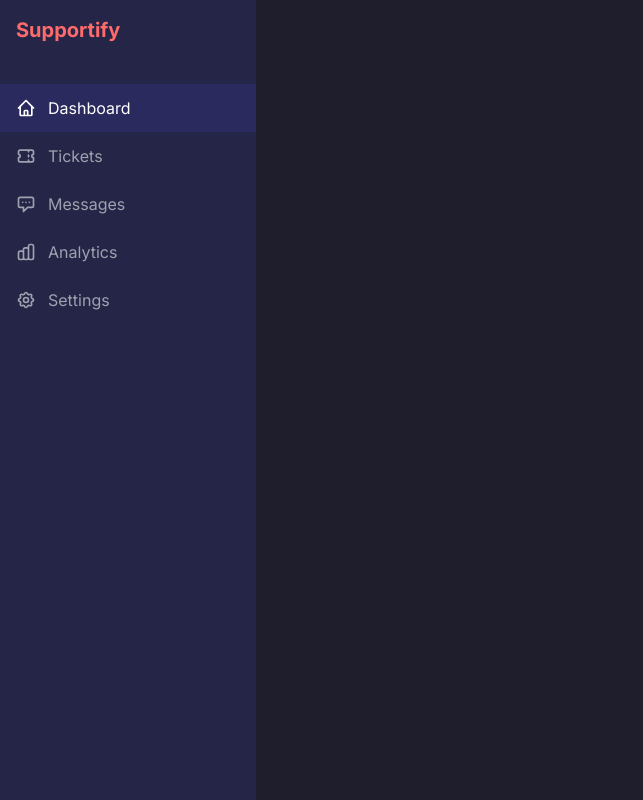
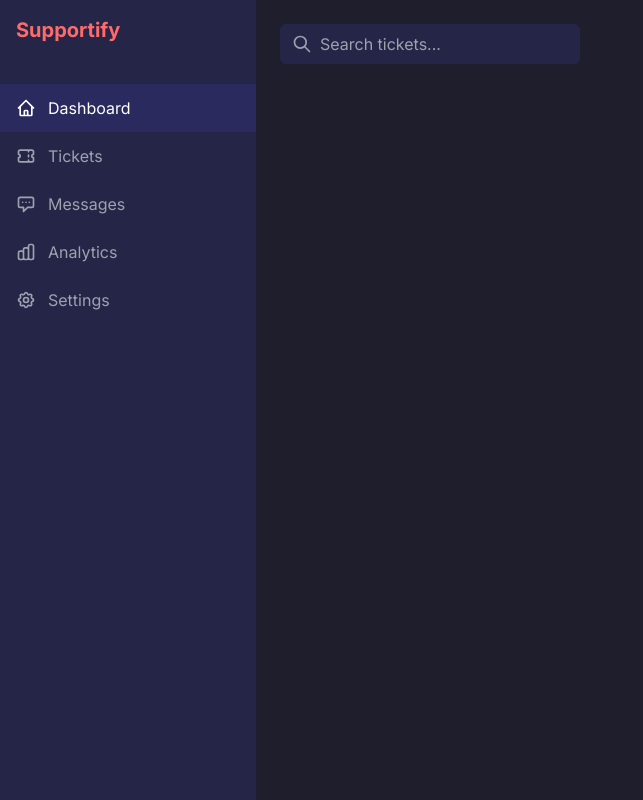
Before and after one commit to NadaZirari/Supportify-fil-rouge, a Laravel app: template filrouge/resources/views/dashboardAgent.blade.php in a window 1280 px wide. Shown: the whole page, without its empty margins (0-643 px from the left). Run offline with Laravel 12, Linux system fonts and the light colour scheme; the template is opened without the code that fills it, so the values that code supplies are empty; some libraries are stand-ins or nearby versions.

Commit message:
ajouter search bar

```diff
--- a/filrouge/resources/views/dashboardAgent.blade.php
+++ b/filrouge/resources/views/dashboardAgent.blade.php
@@ -85,6 +85,16 @@
             </nav>
         </div>
 
+        <!-- Main Content -->
+        <div class="flex-1 overflow-auto p-6">
+            <!-- Search Bar -->
+            <div class="relative mb-6 w-[300px]">
+                <input type="text" placeholder="Search tickets..." class="w-full pl-10 pr-4 py-2 bg-dark-card border-none rounded-md text-white">
+                <svg xmlns="http://www.w3.org/2000/svg" class="h-5 w-5 text-gray-400 absolute left-3 top-2.5" fill="none" viewBox="0 0 24 24" stroke="currentColor">
+                    <path stroke-linecap="round" stroke-linejoin="round" stroke-width="2" d="M21 21l-6-6m2-5a7 7 0 11-14 0 7 7 0 0114 0z" />
+                </svg>
+            </div>
+
 
 </body>
 </html>
```
